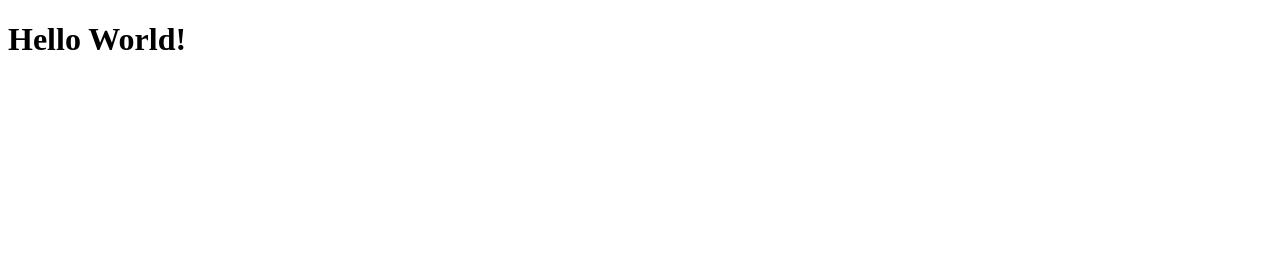
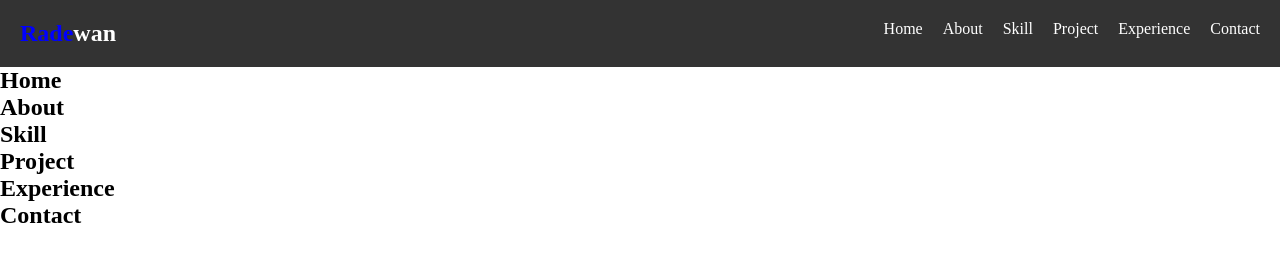
Before and after one commit to Radewan/radewan.github.io, a plain HTML site: page index.html in a window 1280 px wide. Drawn offline with Linux system fonts and the light colour scheme.

Commit message:
feat: nav

```diff
--- /dev/null
+++ b/assets/style.css
@@ -0,0 +1,30 @@
+* {
+  margin: 0;
+  padding: 0;
+  box-sizing: border-box;
+}
+
+header {
+  background-color: #333;
+  color: white;
+  padding: 20px;
+}
+
+nav {
+  display: flex;
+  justify-content: space-between;
+}
+
+nav div ul {
+  list-style: none;
+  display: flex;
+  gap: 20px;
+}
+nav div ul li a {
+  color: white;
+  text-decoration: none;
+}
+
+nav div ul li :hover {
+  color: #000;
+}
--- a/index.html
+++ b/index.html
@@ -3,9 +3,52 @@
   <head>
     <meta charset="UTF-8" />
     <meta name="viewport" content="width=device-width, initial-scale=1.0" />
-    <title>Portofolio</title>
+    <title>Radewan | Portofolio</title>
+    <link rel="stylesheet" href="assets/style.css" />
   </head>
   <body>
-    <h1>Hello World!</h1>
+    <header>
+      <nav>
+        <div>
+          <h1 ><span style="color: blue;">Rade</span>wan</h1>
+        </div>
+
+        <div>
+          <ul>
+            <li><a href="#home">Home</a></li>
+            <li><a href="#about">About</a></li>
+            <li><a href="#skill">Skill</a></li>
+            <li><a href="#project">Project</a></li>
+            <li><a href="#experience">Experience</a></li>
+            <li><a href="#contact">Contact</a></li>
+          </ul>
+        </div>
+      </nav>
+    </header>
+
+    <section id="home">
+      <h2>Home</h2>
+    </section>
+
+    <section id="about">
+      <h2>About</h2>
+    </section>
+
+    <section id="skill">
+      <h2>Skill</h2>
+    </section>
+
+    <section id="project">
+      <h2>Project</h2>
+    </section>
+
+    <section id="experience">
+      <h2>Experience</h2>
+    </section>
+
+    <section id="contact">
+      <h2>Contact</h2>
+    </section>
   </body>
+  <script src="assets/script.js"></script>
 </html>
```
Also changed, not shown: assets/script.js (added).
